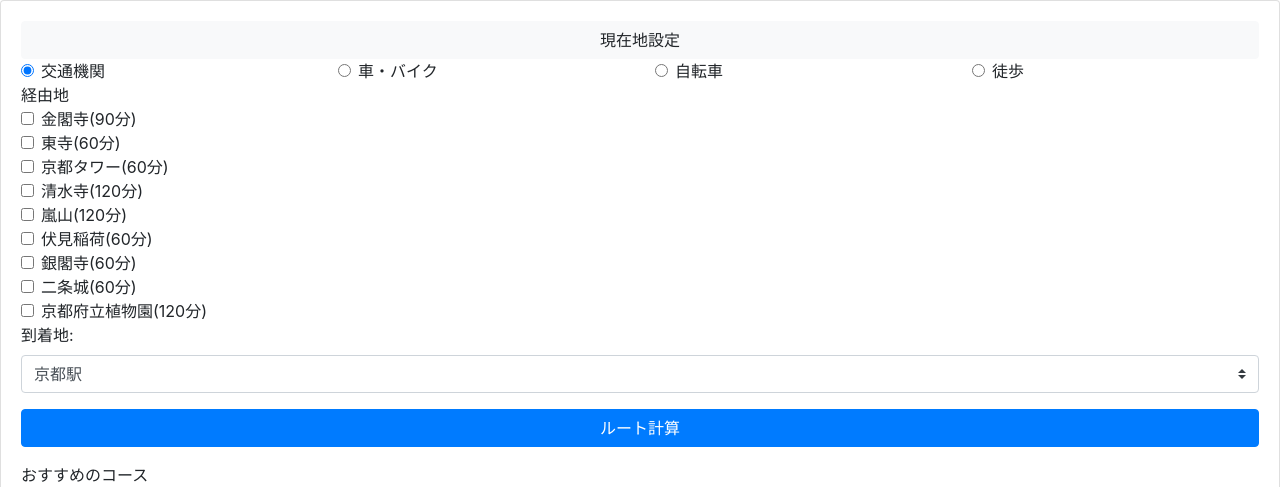
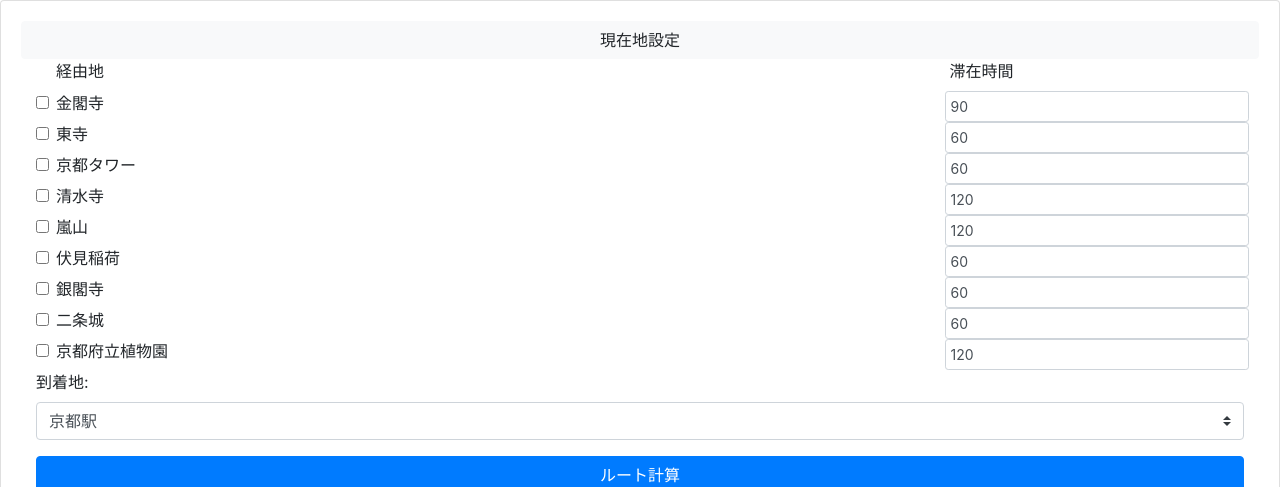
Before and after one commit to Yoshiaki110/travelplanner, a Flask app: template templates/realtime.html in a window 1280 px wide. Shown: the top 487 px of the page. Run offline with Flask 3, Linux system fonts and the light colour scheme; the template is opened without the code that fills it, so the values that code supplies are empty; some libraries are stand-ins or nearby versions; grey boxes are pictures that could not be loaded.

Commit message:
滞在時間を変更できるようにした

```diff
--- a/templates/realtime.html
+++ b/templates/realtime.html
@@ -9,39 +9,24 @@
   </head>
   <body>
     <div class="card card-body">
-      <form id="radioForm">
+      <div>
         <div class="row">
           <div class="col-12">
             <button type="button" class="btn btn-light btn-block" onclick="get_position();">現在地設定</button>
           </div>
-          <div class="col-3">
-            <div class="form-check">
-              <input class="form-check-input" type="radio" name="radio" value="5" id="radio1" onchange="chg_cb();" checked>
-              <label class="form-check-label" for="radio1">交通機関</label>
+
+        </div>
+        <div class="col-12">
+          <div class="form-row">
+            <div class="col-9">
+              <div class="form-check">
+                <label class="form-check-label">経由地</label>
+              </div>
             </div>
+            <label class="col-3">滞在時間</label>
           </div>
-          <div class="col-3">
-            <div class="form-check">
-              <input class="form-check-input" type="radio" name="radio" value="2" id="radio2" onchange="chg_cb();">
-              <label class="form-check-label" for="radio2">車・バイク</label>
-            </div>
-          </div>
-          <div class="col-3">
-            <div class="form-check">
-              <input class="form-check-input" type="radio" name="radio" value="5" id="radio3" onchange="chg_cb();">
-              <label class="form-check-label" for="radio3">自転車</label>
-            </div>
-          </div>
-          <div class="col-3">
-            <div class="form-check">
-              <input class="form-check-input" type="radio" name="radio" value="15" id="radio4" onchange="chg_cb();">
-              <label class="form-check-label" for="radio4">徒歩</label>
-            </div>
-          </div>
-        </form>
-        <div class="col-12">
-          経由地
-          <div id="areas"></div>
+
+          <div id="areas" class="form-row"></div>
 
           <div class="form-group">
             <label for="sel02">到着地:</label>
@@ -180,7 +165,7 @@
           printrow("エラー");
           return;
         }
-        var val = elm_radio.elements['radio'].value;
+        //var val = elm_radio.elements['radio'].value;
         let date = new Date();
         var lastname = "";
         var i = 0;
@@ -275,8 +260,9 @@
         for (var i = 0; i < _areas.length; i++) {
           elmx_cb = document.getElementById("area" + i);
           if (elmx_cb && elmx_cb.checked) {
+            elmx_val = document.getElementById("area_val" + i);
             console.log(_areas[i][0], _areas[i][2]);
-            areas.push([_areas[i][0], _areas[i][1], _areas[i][2]]);
+            areas.push([_areas[i][0], elmx_val.value, _areas[i][2]]);
           }
         }
         // 選択している到着地を追加
@@ -514,23 +500,34 @@
         if (i == 0 || i == _areas.length - 1) {
           continue;
         }
+        elm_div = document.createElement("div");
+        elm_div.className = "col-9";
+
         elm_form_check = document.createElement("div");
         elm_form_check.className = "form-check";
 
-        elm_form_check_input = document.createElement("input");
-        elm_form_check_input.className = "form-check-input";
-        elm_form_check_input.type = "checkbox";
-        elm_form_check_input.setAttribute('id', "area" + i);
+        elm_form_check_check = document.createElement("input");
+        elm_form_check_check.className = "form-check-input";
+        elm_form_check_check.type = "checkbox";
+        elm_form_check_check.setAttribute('id', "area" + i);
         //elm_form_check_input.onchange = chg_cb;
 
         elm_form_check_label = document.createElement("label");
         elm_form_check_label.className = "form-check-label";
         elm_form_check_label.htmlFor = "area" + i;
-        elm_form_check_label.textContent = _areas[i][0] + "(" + _areas[i][1] + "分)";
+        elm_form_check_label.textContent = _areas[i][0];
 
-        elm_form_check.appendChild(elm_form_check_input);
+        elm_form_check_input = document.createElement("input");
+        elm_form_check_input.className = "form-control form-control-sm col-3";
+        elm_form_check_input.type = "number";
+        elm_form_check_input.value = _areas[i][1];
+        elm_form_check_input.setAttribute('id', "area_val" + i);
+
+        elm_form_check.appendChild(elm_form_check_check);
         elm_form_check.appendChild(elm_form_check_label);
-        elm_areas.appendChild(elm_form_check);
+        elm_div.appendChild(elm_form_check);
+        elm_areas.appendChild(elm_div);
+        elm_areas.appendChild(elm_form_check_input);
       }
     </script>
   </body>
```
